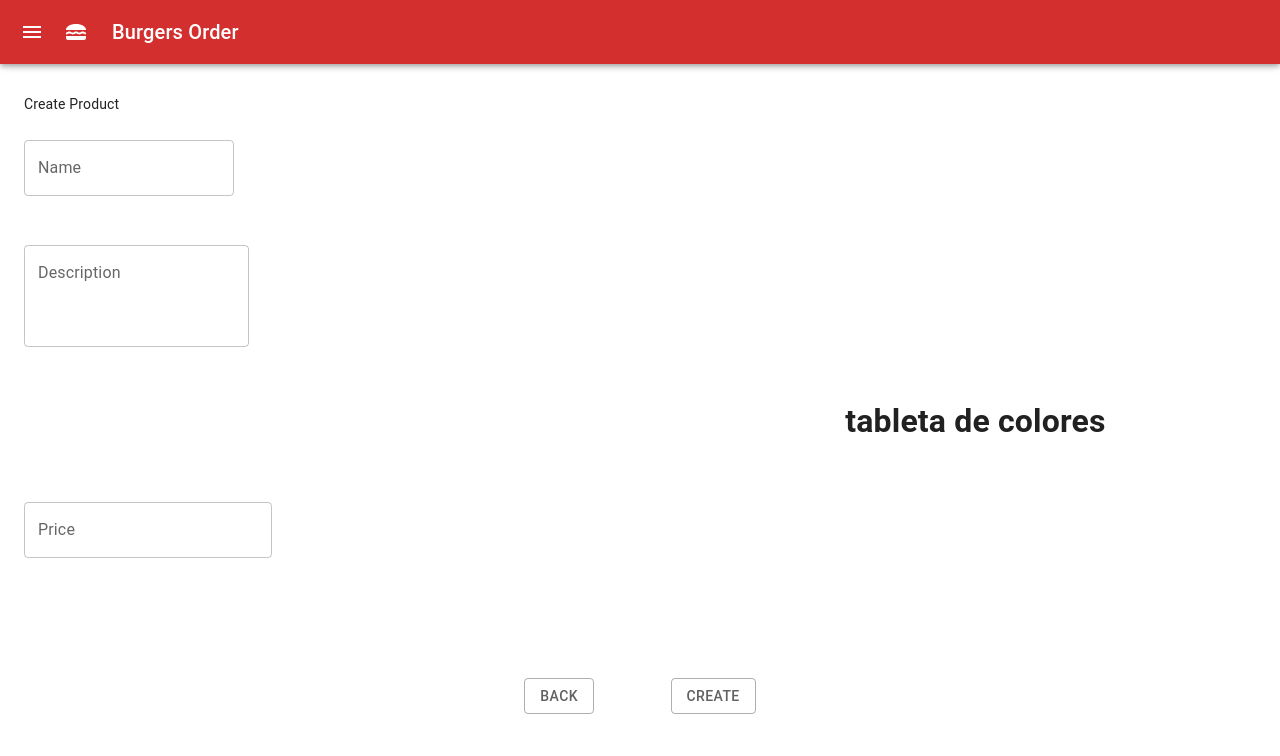
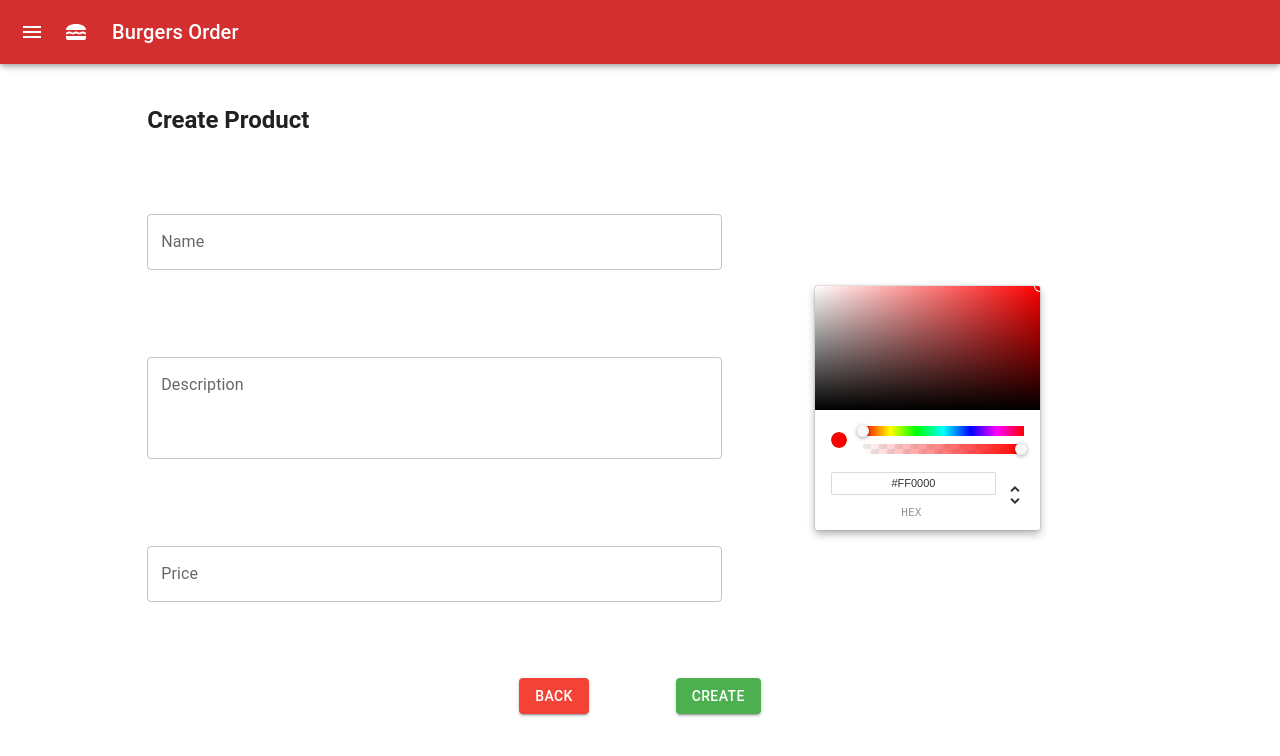
Before and after one commit to fransiri7/burgers-order-client, a React (Create React App) app: page /createProduct in a window 1280 px wide. Shown: the top 756 px of the page. Built offline with nearby package versions, Linux system fonts and the light colour scheme.

Commit message:
reestructuracion de la visual del componente

```diff
--- a/package.json
+++ b/package.json
@@ -8,6 +8,7 @@
         "@mui/icons-material": "^5.10.6",
         "@mui/material": "^5.10.6",
         "react": "^18.2.0",
+        "react-color": "^2.19.3",
         "react-dom": "^18.2.0",
         "react-router-dom": "^6.4.1",
         "react-scripts": "5.0.1"
--- a/src/modules/product/CreateProduct.jsx
+++ b/src/modules/product/CreateProduct.jsx
@@ -1,7 +1,8 @@
 import { React, useState } from "react";
-import { Button, Grid, TextField, Typography } from "@mui/material";
+import { Button, Grid, Typography, TextField } from "@mui/material";
 import { ThemeProvider, createTheme } from "@mui/material/styles";
-import { grey } from "@mui/material/colors";
+import { grey, green, red } from "@mui/material/colors";
+import { ChromePicker } from "react-color";
 
 const theme = createTheme({
     palette: {
@@ -9,53 +10,52 @@ const theme = createTheme({
             main: grey[700]
         },
         secondary: {
-            light: grey[500],
-            main: grey[500],
-            dark: grey[900]
+            main: red[500]
+        },
+        tertiary: {
+            main: green[500]
         }
     }
 });
 
 export function CreateProduct() {
-    const [input, setInput] = useState({
-        name: "",
-        description: "",
-        price: "",
-        hexColor: ""
-    });
+    const [color, setColor] = useState("ff0000");
+    const [input, setInput] = useState("");
 
     const handleChange = event => {
-        event.preventDefault();
-        setInput({ ...input, [event.target.name]: event.target.value });
+        setInput(event.target.value);
     };
     return (
         <ThemeProvider theme={theme}>
-            <Grid container direction="column" alignItems="center" style={{ height: "80vh" }}>
-                <Grid item container justifyContent="flex-start" alignItems="center" style={{ height: "5%" }}>
+            <Grid container direction="column" alignItems="center" style={{ height: "80vh", width: "80%" }}>
+                <Grid item container justifyContent="flex-start" alignItems="center" style={{ height: "10%" }}>
                     <Grid item>
-                        <Typography variant="body2">Create Product</Typography>
+                        <Typography variant="h5" style={{ fontWeight: "bold" }}>
+                            Create Product
+                        </Typography>
                     </Grid>
                 </Grid>
+                <Grid item container style={{ height: "80%" }}>
+                    <Grid item container justifyContent="center" direction="column" md={7}>
                         <Grid
                             item
                             container
                             alignItems="center"
                             style={{
-                        // backgroundColor: "green",
                                 height: "15%",
                                 width: "100%"
                             }}
                         >
-                    <Grid item>
+                            <Grid item md={12}>
                                 <TextField
                                     id="name"
                                     name="name"
                                     type="text"
                                     label="Name"
                                     multiline
-                            value={input.name}
+                                    value={input}
                                     onChange={handleChange}
-                            style={{ width: "100%" }}
+                                    fullWidth
                                 />
                             </Grid>
                         </Grid>
@@ -64,12 +64,11 @@ export function CreateProduct() {
                             container
                             alignItems="center"
                             style={{
-                        // backgroundColor: "yellow",
-                        height: "25%",
+                                height: "50%",
                                 width: "100%"
                             }}
                         >
-                    <Grid item>
+                            <Grid item md={12}>
                                 <TextField
                                     id="description"
                                     name="description"
@@ -77,41 +76,60 @@ export function CreateProduct() {
                                     label="Description"
                                     multiline
                                     rows={3}
-                            value={input.description}
+                                    value={input}
                                     onChange={handleChange}
+                                    fullWidth
                                 />
                             </Grid>
                         </Grid>
-                <Grid item container direction="row" justifyContent="space-between" style={{ height: "45%" }}>
-                    <Grid item container alignItems="center" md={4} style={{ marginTop: "20px" }}>
-                        <Grid item>
+                        <Grid
+                            item
+                            container
+                            alignItems="center"
+                            style={{
+                                height: "15%",
+                                width: "100%"
+                            }}
+                        >
+                            <Grid item md={12}>
                                 <TextField
                                     id="price"
                                     name="price"
                                     type="number"
                                     min="0"
                                     label="Price"
-                                value={input.price}
+                                    value={input}
                                     onChange={handleChange}
+                                    fullWidth
                                 />
                             </Grid>
                         </Grid>
-                    <Grid
-                        item
-                        md={4}
-                        //  style={{ backgroundColor: "grey" }}
-                    >
-                        <h1>tableta de colores</h1>
+                    </Grid>
+                    <Grid item md={5}>
+                        <Grid item container justifyContent="center" alignItems="center" style={{ height: "100%" }}>
+                            <Grid item>
+                                <ChromePicker
+                                    color={color}
+                                    onChangeComplete={color => {
+                                        setColor(color.hex);
+                                    }}
+                                />
+                            </Grid>
+                        </Grid>
                     </Grid>
                 </Grid>
 
                 <Grid item container direction="row" justifyContent="center" alignContent="center" style={{ height: "10%" }}>
-                    <Grid item container justifyContent="space-around" alignItems="center" md={3} style={{ height: "100%" }}>
+                    <Grid item container justifyContent="space-around" alignItems="center" md={4} style={{ height: "100%" }}>
                         <Grid item>
-                            <Button variant="outlined">Back</Button>
+                            <Button variant="contained" color="secondary" style={{ color: "white" }}>
+                                Back
+                            </Button>
                         </Grid>
                         <Grid item>
-                            <Button variant="outlined">Create</Button>
+                            <Button variant="contained" color="tertiary" style={{ color: "white" }}>
+                                Create
+                            </Button>
                         </Grid>
                     </Grid>
                 </Grid>
```
Also changed, not shown: 1 other file (tests, documents, lock files or other folders). Lines whose indentation alone changed are shown as unchanged.
